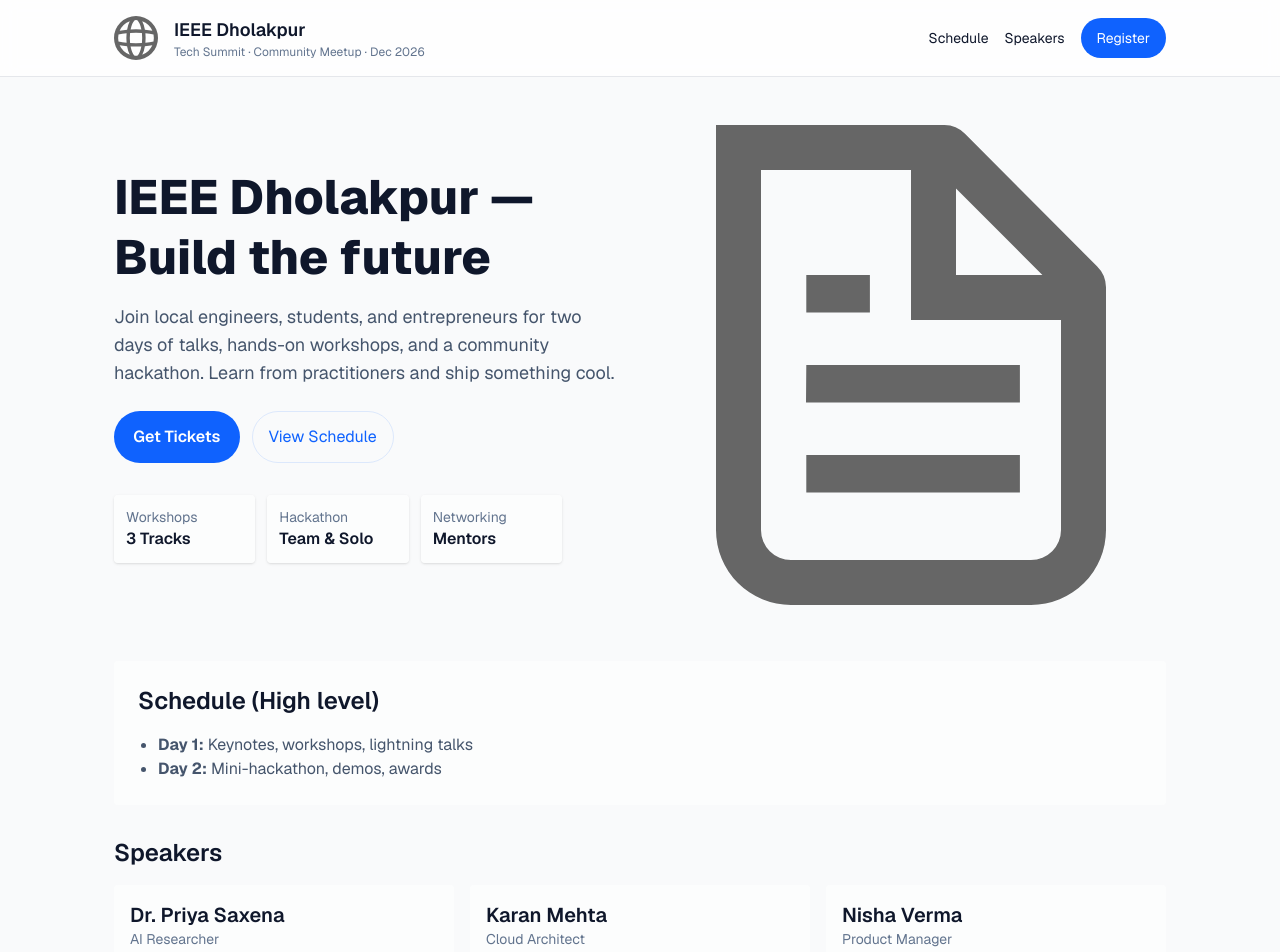
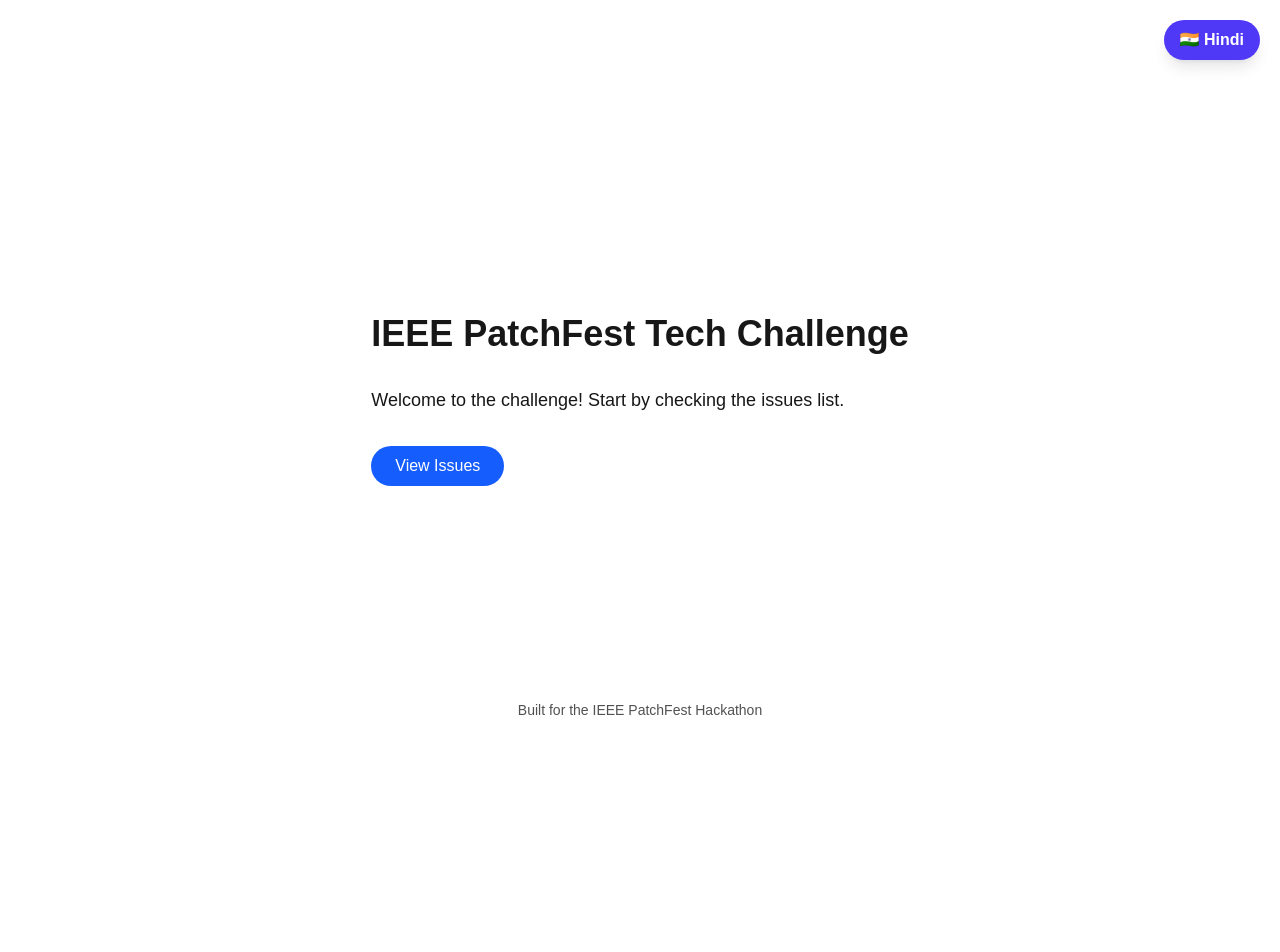
Before and after one commit to vvsrohit/tech, a Next.js app: page / in a window 1280 px wide. Shown: the top 952 px of the page. After the commit the page ends 800 px from the top, so only its background shows below. Built offline with nearby package versions, Linux system fonts and the light colour scheme.

Commit message:
Feat: Added multilingual support (English/Hindi) using Context API (Issue #21)

```diff
--- a/src/app/layout.js
+++ b/src/app/layout.js
@@ -1,28 +1,18 @@
-import { Geist, Geist_Mono } from "next/font/google";
 import "./globals.css";
-
-const geistSans = Geist({
-  variable: "--font-geist-sans",
-  subsets: ["latin"],
-});
-
-const geistMono = Geist_Mono({
-  variable: "--font-geist-mono",
-  subsets: ["latin"],
-});
+import { LanguageProvider } from "../context/LanguageContext";
 
 export const metadata = {
-  title: "Create Next App",
-  description: "Generated by create next app",
+  title: "IEEE PatchFest Tech Challenge",
+  description: "Multilingual enabled hackathon project.",
 };
 
 export default function RootLayout({ children }) {
   return (
     <html lang="en">
-      <body
-        className={`${geistSans.variable} ${geistMono.variable} antialiased`}
-      >
-        {children}
+      <body className="antialiased">
+        <LanguageProvider>
+          {children}
+        </LanguageProvider>
       </body>
     </html>
   );
--- a/src/app/page.js
+++ b/src/app/page.js
@@ -1,92 +1,41 @@
-import Image from "next/image";
+"use client"; // Required because we use the hook
+import { useLanguage } from "../context/LanguageContext";
+import LanguageToggle from "../components/LanguageToggle";
 
 export default function Home() {
+  const { t } = useLanguage();
+
   return (
-    <div className="page-root min-h-screen font-sans bg-gray-50 dark:bg-black text-slate-900 dark:text-slate-100">
-      <header className="site-header bg-white/80 dark:bg-black/80 backdrop-blur-sm border-b border-gray-200 dark:border-zinc-800">
-        <div className="container mx-auto px-6 py-4 flex items-center justify-between">
-          <div className="flex items-center gap-4">
-            <Image src="/globe.svg" alt="IEEE Dholakpur" width={44} height={44} />
-            <div>
-              <div className="text-lg font-semibold">IEEE Dholakpur</div>
-              <div className="text-xs text-slate-500 dark:text-slate-400">Tech Summit · Community Meetup · Dec 2026</div>
-            </div>
-          </div>
-          <nav className="flex items-center gap-4">
-            <a href="#schedule" className="text-sm hover:underline">Schedule</a>
-            <a href="#speakers" className="text-sm hover:underline">Speakers</a>
-            <a href="#register" className="btn btn-primary text-sm">Register</a>
-          </nav>
+    <div className="grid grid-rows-[20px_1fr_20px] items-center justify-items-center min-h-screen p-8 pb-20 gap-16 sm:p-20 font-[family-name:var(--font-geist-sans)]">
+
+      {/* The Language Switcher */}
+      <LanguageToggle />
+
+      <main className="flex flex-col gap-8 row-start-2 items-center sm:items-start text-center sm:text-left">
+
+        {/* Dynamic Title */}
+        <h1 className="text-4xl font-bold">
+          {t.title}
+        </h1>
+
+        {/* Dynamic Welcome Message */}
+        <p className="text-lg">
+          {t.welcome}
+        </p>
+
+        <div className="flex gap-4 justify-center sm:justify-start">
+          <a
+            href="https://github.com/IEEE-PatchFest/tech/issues"
+            target="_blank"
+            className="rounded-full bg-blue-600 text-white px-6 py-2 hover:bg-blue-700 transition-colors"
+          >
+            {t.viewIssues}
+          </a>
         </div>
-      </header>
-
-      <main className="container mx-auto px-6 py-12">
-        <section className="hero grid gap-8 md:grid-cols-2 items-center">
-          <div>
-            <h1 className="text-4xl md:text-5xl font-extrabold leading-tight">IEEE Dholakpur — Build the future</h1>
-            <p className="mt-4 text-lg text-slate-600 dark:text-slate-300 max-w-xl">Join local engineers, students, and entrepreneurs for two days of talks, hands-on workshops, and a community hackathon. Learn from practitioners and ship something cool.</p>
-
-            <div className="mt-6 flex gap-3">
-              <a id="register" href="#" className="btn btn-primary large">Get Tickets</a>
-              <a href="#schedule" className="btn btn-outline">View Schedule</a>
-            </div>
-
-            <div className="mt-8 grid grid-cols-3 gap-3 max-w-md">
-              <div className="p-3 bg-white/60 dark:bg-white/5 rounded shadow-sm">
-                <div className="text-sm text-slate-500">Workshops</div>
-                <div className="font-semibold">3 Tracks</div>
-              </div>
-              <div className="p-3 bg-white/60 dark:bg-white/5 rounded shadow-sm">
-                <div className="text-sm text-slate-500">Hackathon</div>
-                <div className="font-semibold">Team & Solo</div>
-              </div>
-              <div className="p-3 bg-white/60 dark:bg-white/5 rounded shadow-sm">
-                <div className="text-sm text-slate-500">Networking</div>
-                <div className="font-semibold">Mentors</div>
-              </div>
-            </div>
-          </div>
-
-          <div className="hero-art flex justify-center">
-            <Image src="/file.svg" alt="illustration" width={480} height={320} />
-          </div>
-        </section>
-
-        <section id="schedule" className="mt-14 bg-white/60 dark:bg-white/3 p-6 rounded">
-          <h2 className="text-2xl font-semibold">Schedule (High level)</h2>
-          <ul className="mt-4 list-disc pl-5 text-slate-600 dark:text-slate-300">
-            <li><strong>Day 1:</strong> Keynotes, workshops, lightning talks</li>
-            <li><strong>Day 2:</strong> Mini-hackathon, demos, awards</li>
-          </ul>
-        </section>
-
-        <section id="speakers" className="mt-8">
-          <h2 className="text-2xl font-semibold">Speakers</h2>
-          <div className="mt-4 grid grid-cols-1 sm:grid-cols-3 gap-4">
-            <div className="p-4 bg-white/60 dark:bg-white/5 rounded">
-              <div className="text-xl font-semibold">Dr. Priya Saxena</div>
-              <div className="text-sm text-slate-500">AI Researcher</div>
-            </div>
-            <div className="p-4 bg-white/60 dark:bg-white/5 rounded">
-              <div className="text-xl font-semibold">Karan Mehta</div>
-              <div className="text-sm text-slate-500">Cloud Architect</div>
-            </div>
-            <div className="p-4 bg-white/60 dark:bg-white/5 rounded">
-              <div className="text-xl font-semibold">Nisha Verma</div>
-              <div className="text-sm text-slate-500">Product Manager</div>
-            </div>
-          </div>
-        </section>
       </main>
 
-      <footer className="site-footer border-t border-gray-200 dark:border-zinc-800">
-        <div className="container mx-auto px-6 py-6 flex items-center justify-between text-sm text-slate-600 dark:text-slate-400">
-          <div>© {new Date().getFullYear()} IEEE Dholakpur</div>
-          <div className="flex items-center gap-3">
-            <a href="#">Code of Conduct</a>
-            <a href="#">Contact</a>
-          </div>
-        </div>
+      <footer className="row-start-3 flex gap-6 flex-wrap items-center justify-center text-sm opacity-75">
+        <p>{t.builtBy}</p>
       </footer>
     </div>
   );
--- /dev/null
+++ b/src/components/LanguageToggle.js
@@ -0,0 +1,15 @@
+"use client";
+import { useLanguage } from "../context/LanguageContext";
+
+export default function LanguageToggle() {
+  const { lang, toggleLanguage } = useLanguage();
+
+  return (
+    <button
+      onClick={toggleLanguage}
+      className="fixed top-5 right-5 z-50 px-4 py-2 rounded-full bg-indigo-600 text-white font-bold shadow-lg hover:bg-indigo-700 transition-colors"
+    >
+      {lang === "en" ? "🇮🇳 Hindi" : "🇺🇸 English"}
+    </button>
+  );
+}
--- /dev/null
+++ b/src/context/LanguageContext.js
@@ -0,0 +1,25 @@
+"use client";
+import { createContext, useContext, useState } from "react";
+import { translations } from "../locales/translations";
+
+const LanguageContext = createContext();
+
+export function LanguageProvider({ children }) {
+  const [lang, setLang] = useState("en"); // Default is English
+
+  const t = translations[lang]; // Get the dictionary for current language
+
+  const toggleLanguage = () => {
+    setLang((prev) => (prev === "en" ? "hi" : "en"));
+  };
+
+  return (
+    <LanguageContext.Provider value={{ lang, t, toggleLanguage }}>
+      {children}
+    </LanguageContext.Provider>
+  );
+}
+
+export function useLanguage() {
+  return useContext(LanguageContext);
+}
--- /dev/null
+++ b/src/locales/translations.js
@@ -0,0 +1,14 @@
+export const translations = {
+  en: {
+    title: "IEEE PatchFest Tech Challenge",
+    welcome: "Welcome to the challenge! Start by checking the issues list.",
+    viewIssues: "View Issues",
+    builtBy: "Built for the IEEE PatchFest Hackathon",
+  },
+  hi: {
+    title: "IEEE पैचफेस्ट टेक चैलेंज",
+    welcome: "चैलेंज में आपका स्वागत है! शुरू करने के लिए समस्याओं की सूची देखें।",
+    viewIssues: "समस्याएं देखें",
+    builtBy: "IEEE पैचफेस्ट हैकथॉन के लिए बनाया गया",
+  },
+};
```
